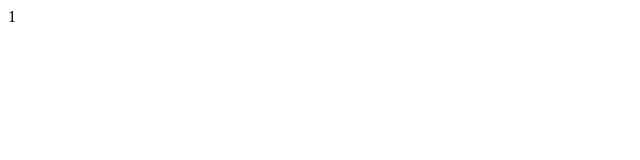
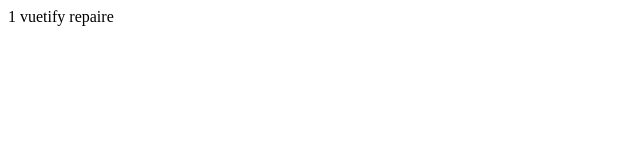
Before and after one commit to kerickkkkk/gitplayground, a plain HTML site: page index.html in a window 1280 px wide. Shown: the whole page, without its empty margins (0-640 px from the left). Drawn offline with Linux system fonts and the light colour scheme.

Commit message:
feat : repair

```diff
--- a/index.html
+++ b/index.html
@@ -6,6 +6,6 @@
     <title>Document</title>
 </head>
 <body>
-    1
+    1 vuetify repaire
 </body>
 </html>
```
